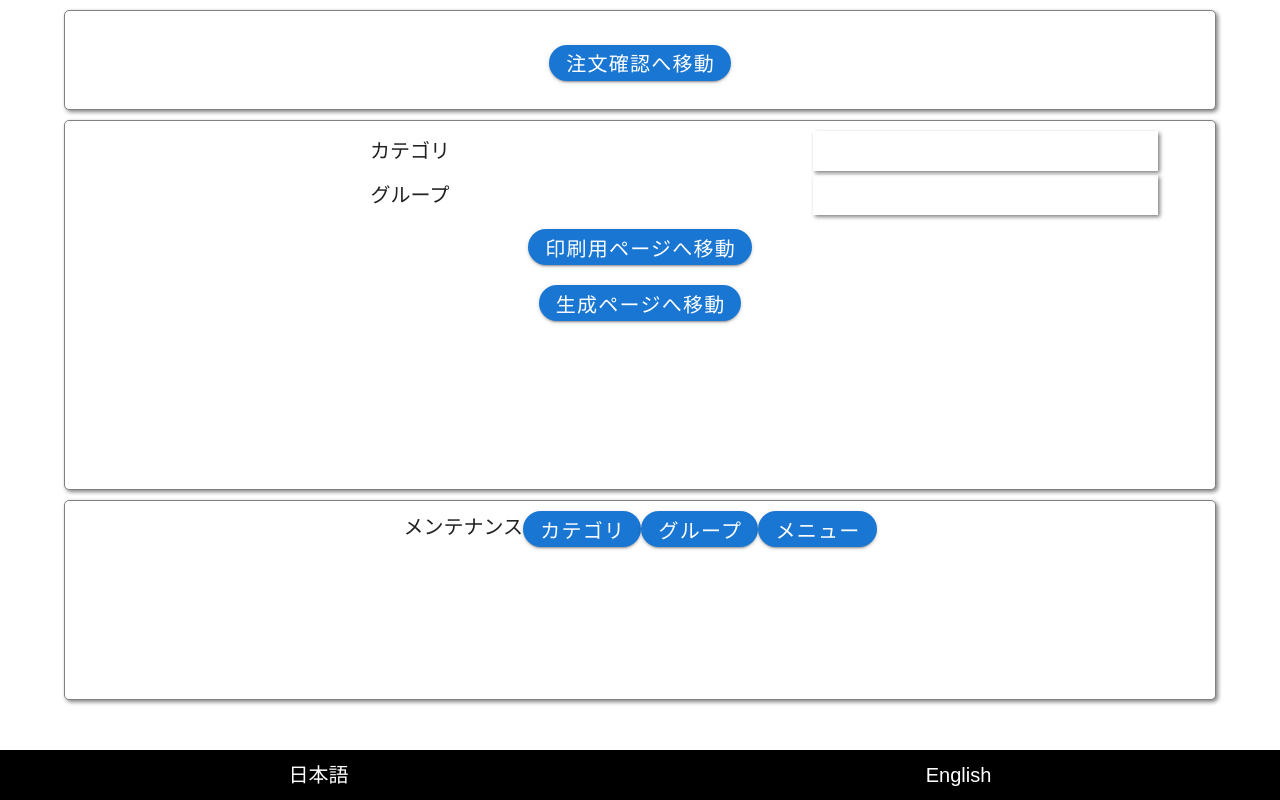
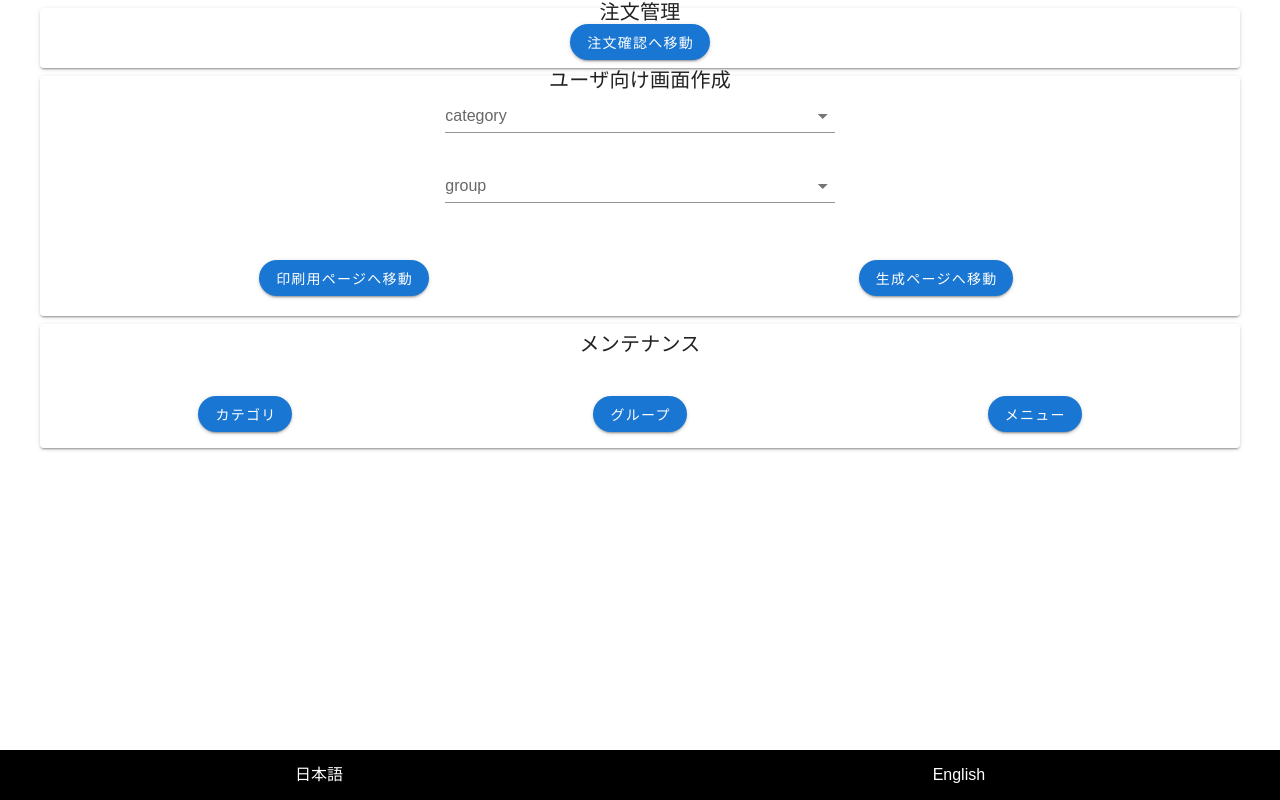
Before and after one commit to kotaro-okamoto/order-system-app, a Vue app: page / in a window 1280 px wide. Built offline with nearby package versions, Linux system fonts and the light colour scheme; no server answers; the database is empty; what vue-toasted would draw is missing.

Commit message:
2回目のコミット

```diff
--- a/public/index.html
+++ b/public/index.html
@@ -1,5 +1,5 @@
 <!DOCTYPE html>
-<html lang="en">
+<html lang="en" style="font-size:initial;">
   <head>
     <meta charset="utf-8">
     <meta http-equiv="X-UA-Compatible" content="IE=edge">
--- a/src/App.vue
+++ b/src/App.vue
@@ -1,12 +1,12 @@
 <template>
   <v-app>
-    <router-view/>
+    <router-view />
     <CommonFooter />
   </v-app>
 </template>
 
 <script>
-import CommonFooter from './components/CommonFooter.vue'
+import CommonFooter from "./components/CommonFooter.vue";
 
 export default {
   name: "app",
@@ -20,13 +20,13 @@ export default {
 <!-- Add "scoped" attribute to limit CSS to this component only -->
 <style>
 * {
-  font-family: 'Hiragino Kaku Gothic Pro','ヒラギノ角ゴ Pro W3','メイリオ',Meiryo,'ＭＳ Ｐゴシック',sans-serif;
+  font-family: "Hiragino Kaku Gothic Pro", "ヒラギノ角ゴ Pro W3", "メイリオ",
+    Meiryo, "ＭＳ Ｐゴシック", sans-serif;
   touch-action: manipulation;
   -webkit-tap-highlight-color: rgba(0, 0, 0, 0);
   -webkit-touch-callout: none;
   -webkit-user-select: none;
   outline: none;
-  font-size: 20px
 }
 
 html,
@@ -66,5 +66,4 @@ div.background {
   top: 3px;
   left: 3px;
 }
-
 </style>
--- a/src/components/Order.vue
+++ b/src/components/Order.vue
@@ -3,10 +3,10 @@
     <input type="checkbox" id="chk" v-model="isDrawerShow" />
     <div>
       <v-list>
-        <v-list-group no-action sub-group v-for="menu of this.menus" :key="menu.categoryId">
+        <v-list-group no-action sub-group v-for="menu of this.menus" :key="menu.index">
           <template v-slot:activator>
             <v-list-item-content>
-              <v-list-item-title v-text="menu.categoryName">sublistlabel</v-list-item-title>
+              <v-list-item-title v-text="menu.groupByValue">sublistlabel</v-list-item-title>
             </v-list-item-content>
           </template>
           <v-list-item
@@ -105,7 +105,7 @@ export default {
           menusDbData.push(JSON.stringify(doc.data()));
         });
         _this.menus = [];
-        _this.menus = _this.menusGroupBy(menusDbData);
+        _this.menus = _this.groupBy("category", menusDbData);
       });
       console.log("getMenusDb end");
     },
@@ -166,7 +166,7 @@ export default {
         let newOrderRef = this.db.collection("orders").doc();
 
         newOrderRef.set({
-          table: this.tableNum,
+          table: this.group,
           id: newOrderRef.id,
           name: menu.name,
           count: menu.count,
@@ -182,11 +182,11 @@ export default {
     reverseSelectedMenus() {
       return this.SelectedMenus.slice().reverse();
     },
-    storeNum: function() {
-      return this.$route.query.store;
+    category: function() {
+      return this.$route.query.category;
     },
-    tableNum: function() {
-      return this.$route.query.table;
+    group: function() {
+      return this.$route.query.group;
     }
   }
 };
--- a/src/components/QrPrint.vue
+++ b/src/components/QrPrint.vue
@@ -1,23 +1,22 @@
 <template>
   <div class="qrPrint">
     <span class="span-category">{{$t("Category")}}</span>
+    <span class="span-group">{{$t("Group")}}</span>
     <vue-qrcode class="qr-img" :value="qrUrlText" :options="option" tag="img"></vue-qrcode>
-    <span class="span-group">{{$t("Group")}}</span>
   </div>
 </template>
 
 <script>
 import VueQrcode from "@chenfengyuan/vue-qrcode";
-import utilsMixin from '../utils'
+import utilsMixin from "../utils";
 
 export default {
-  name: 'qrPrint',
+  name: "qrPrint",
   mixins: [utilsMixin],
   components: {
     VueQrcode
   },
-  methods: {
-  },
+  methods: {},
   data() {
     return {
       option: {
@@ -31,27 +30,27 @@ export default {
           light: "#FFFFFFFF"
         }
       }
-    }
+    };
   },
   computed: {
-    storeNum: function() {
-      return this.$route.query.store;
+    category: function() {
+      return this.$route.query.category;
     },
-    tableNum: function() {
-      return this.$route.query.table;
+    group: function() {
+      return this.$route.query.group;
     },
     qrUrlText: function() {
       let routerLink = this.$router.resolve({
-          name: 'order',
-          query: {
-            store: this.storeNum,
-            table: this.tableNum
-          }
+        name: "order",
+        query: {
+          category: this.category,
+          group: this.group
+        }
       }).href;
       return location.origin + routerLink;
     }
   }
-}
+};
 </script>
 
 <!-- Add "scoped" attribute to limit CSS to this component only -->
--- a/src/components/Top.vue
+++ b/src/components/Top.vue
@@ -1,54 +1,114 @@
 <template>
   <div class="top">
-    <div class="div-orderSheet">
-      <div class="btn-ordersheet-page">
+    <div>
+      <v-card class="pa-0 my-2 mx-10">
+        <v-card-title class="pa-0 ma-0">
+          <v-row justify="center">
+            <v-col cols="12" sm="6" md="4" class="pa-0 ma-0">
+              <span>注文管理</span>
+            </v-col>
+          </v-row>
+        </v-card-title>
+        <v-card-actions>
+          <v-container>
+            <v-row justify="center">
+              <v-col cols="12" sm="6" md="4" class="pa-0 ma-0">
                 <v-btn rounded color="primary" dark to="/orderSheet" target="_blank">注文確認へ移動</v-btn>
+              </v-col>
+            </v-row>
+          </v-container>
+        </v-card-actions>
+      </v-card>
     </div>
-    </div>
-    <div class="div-createQR">
-      <div class="selectbox-storeNum-div">
-        <span class="storeNum-span">{{$t("Category")}}</span>
-        <select class="storeNum-select" v-model="storeNum">
-          <option value="1001">天神</option>
-          <option value="1002">博多</option>
-          <option value="1003">箱崎</option>
-        </select>
-      </div>
-      <div class="selectbox-tableNum-div">
-        <span class="tableNum-span">{{$t("Group")}}</span>
-        <select class="tableNum-select" v-model="tableNum">
-          <option value="A1">A1</option>
-          <option value="B2">B2</option>
-          <option value="C3">C3</option>
-        </select>
-      </div>
-      <div class="btn-qr-page">
+    <div>
+      <v-card class="pa-0 my-2 mx-10">
+        <v-card-title class="pa-0 ma-0">
+          <v-row justify="center">
+            <v-col cols="12" sm="6" md="4" class="pa-0 ma-0">
+              <span>ユーザ向け画面作成</span>
+            </v-col>
+          </v-row>
+        </v-card-title>
+        <v-card-text>
+          <v-container>
+            <v-row justify="center">
+              <v-col cols="12" sm="6" md="4" class="pa-0 ma-0">
+                <v-select
+                  :items="category"
+                  v-model="selectedCategory"
+                  item-text="name"
+                  item-value="name"
+                  label="category"
+                  return-object
+                  class="text-subtitle-1"
+                  @change="setSelectedGroup()"
+                />
+              </v-col>
+            </v-row>
+          </v-container>
+          <v-container>
+            <v-row justify="center">
+              <v-col cols="12" sm="6" md="4" class="pa-0 ma-0">
+                <v-select
+                  :items="selectedGroupList"
+                  item-text="groupName"
+                  item-value="groupName"
+                  label="group"
+                  v-model="selectedGroup"
+                  return-object
+                ></v-select>
+              </v-col>
+            </v-row>
+          </v-container>
+        </v-card-text>
+        <v-card-actions>
+          <v-container>
+            <v-row justify="center">
+              <v-col cols="12" xs="12" sm="6" md="6" lg="6" xl="6" class="pa-0 mx-0 my-3">
                 <v-btn
                   rounded
                   color="primary"
                   dark
-          :to="{name: 'qrPrint', query: {
-            store: this.storeNum,
-            table: this.tableNum
+                  :to="{name: 'qrPrint',
+                    query: {
+                    category: this.selectedCategory.name,
+                    group: this.selectedGroup.groupName
                   }}"
                   target="_blank"
                 >印刷用ページへ移動</v-btn>
-      </div>
-      <div class="btn-order-page">
+              </v-col>
+              <v-col cols="12" xs="12" sm="6" md="6" lg="6" xl="6" class="pa-0 mx-0 my-3">
                 <v-btn
                   rounded
                   color="primary"
                   dark
-          :to="{name: 'order', query: {
-            store: this.storeNum,
-            table: this.tableNum
+                  target="_blank"
+                  :to="{name: 'order',
+                    query: {
+                    category: this.selectedCategory.name,
+                    group: this.selectedGroup.groupName
                   }}"
-          target="_blank"
                 >生成ページへ移動</v-btn>
+              </v-col>
+            </v-row>
+          </v-container>
+        </v-card-actions>
+      </v-card>
     </div>
-    </div>
-    <div class="maintenance-page">
+    <div>
+      <v-card class="my-2 mx-10">
+        <v-card-title>
+          <v-row justify="center">
+            <v-col cols="12" sm="6" md="4" class="pa-0 ma-0">
               <span>メンテナンス</span>
+            </v-col>
+          </v-row>
+        </v-card-title>
+        <v-card-text></v-card-text>
+        <v-card-actions>
+          <v-container>
+            <v-row justify="center">
+              <v-col cols="12" xs="12" sm="4" md="4" lg="4" xl="4" class="pa-0 my-2 mx-0">
                 <v-btn
                   rounded
                   color="primary"
@@ -56,6 +116,8 @@
                   :to="{name: 'CategoryMaintenance'}"
                   target="_blank"
                 >{{$t("Category")}}</v-btn>
+              </v-col>
+              <v-col cols="12" xs="12" sm="4" md="4" lg="4" xl="4" class="pa-0 my-2 mx-0">
                 <v-btn
                   rounded
                   color="primary"
@@ -63,6 +125,8 @@
                   :to="{name: 'GroupMaintenance'}"
                   target="_blank"
                 >{{$t("Group")}}</v-btn>
+              </v-col>
+              <v-col cols="12" xs="12" sm="4" md="4" lg="4" xl="4" class="pa-0 my-2 mx-0">
                 <v-btn
                   rounded
                   color="primary"
@@ -70,11 +134,18 @@
                   :to="{name: 'MenuMaintenance'}"
                   target="_blank"
                 >メニュー</v-btn>
+              </v-col>
+            </v-row>
+          </v-container>
+        </v-card-actions>
+      </v-card>
     </div>
   </div>
 </template>
 
 <script>
+import firebase from "firebase";
+import "firebase/firestore";
 import utilsMixin from "../utils";
 
 export default {
@@ -82,9 +153,54 @@ export default {
   mixins: [utilsMixin],
   data() {
     return {
-      storeNum: "",
-      tableNum: ""
+      selectedCategory: "",
+      selectedGroupList: [],
+      selectedGroup: "",
+      groupedGroupList: [],
+      category: []
     };
+  },
+  created() {
+    this.getCategoryDb();
+    this.getGroupDb();
+  },
+  methods: {
+    getCategoryDb: function() {
+      console.log("getCategoryDb start");
+      this.db = firebase.firestore();
+      const _this = this;
+
+      this.db.collection("category").onSnapshot(function(querySnapshot) {
+        querySnapshot.forEach(function(doc) {
+          _this.category.push(doc.data());
+        });
+      });
+      console.log("getCategoryDb end");
+    },
+    getGroupDb: function() {
+      console.log("getGroupDb start");
+      this.db = firebase.firestore();
+      const _this = this;
+
+      this.db.collection("group").onSnapshot(function(querySnapshot) {
+        let groupDbList = [];
+        querySnapshot.forEach(function(doc) {
+          groupDbList.push(JSON.stringify(doc.data()));
+        });
+        _this.groupedGroupList = _this.groupBy("categoryId", groupDbList);
+      });
+
+      console.log("getGroupDb end");
+    },
+    setSelectedGroup: function() {
+      this.selectedGroupList = [];
+      for (let group of this.groupedGroupList) {
+        if (group.groupByValue === this.selectedCategory.id) {
+          this.selectedGroupList = group.products;
+          return;
+        }
+      }
+    }
   }
 };
 </script>
@@ -97,128 +213,7 @@ export default {
   width: 100%;
 }
 
-.div-orderSheet {
-  display: block;
-  height: 100px;
-  width: 90%;
-  line-height: 100px;
-  border: 1px solid gray;
-  background-color: #fff;
-  margin-right: auto;
-  margin-left: auto;
-  margin-top: 10px;
-  margin-bottom: 10px;
-  padding-top: 10px;
-  padding-bottom: 10px;
-  border-radius: 5px;
-  box-shadow: 2px 2px 4px gray;
-}
-
-.btn-ordersheet-page {
-  display: block;
-  height: 80px;
-  line-height: 80px;
-  margin: auto;
-  padding: auto;
-}
-
-.div-createQR {
-  display: block;
-  height: 50%;
-  width: 90%;
-  border: 1px solid gray;
-  background-color: #fff;
-  margin-right: auto;
-  margin-left: auto;
-  margin-top: 10px;
-  padding-top: 10px;
-  padding-bottom: 10px;
-  border-radius: 5px;
-  box-shadow: 2px 2px 4px gray;
-}
-
-.selectbox-storeNum-div {
-  display: flex;
-  justify-content: space-around;
-  width: 100%;
-  height: 44px;
-  margin: 0%;
-  padding: 0%;
-}
-
-.storeNum-span {
-  text-align: center;
-  width: 50%;
-  height: 40px;
-  line-height: 40px;
-  margin: 0%;
-  padding: 0%;
-}
-
-.storeNum-select {
-  text-align: center;
-  width: 30%;
-  height: 40px;
-  margin: 0%;
-  padding: 0%;
-  box-shadow: 2px 2px 4px gray;
-}
-
-.selectbox-tableNum-div {
-  display: flex;
-  justify-content: space-around;
-  width: 100%;
-  height: 44px;
-  margin: 0%;
-  padding: 0%;
-}
-
-.tableNum-span {
-  text-align: center;
-  width: 50%;
-  height: 40px;
-  line-height: 40px;
-  margin: 0%;
-  padding: 0%;
-}
-
-.tableNum-select {
-  text-align: center;
-  width: 30%;
-  height: 40px;
-  margin: 0%;
-  padding: 0%;
-  box-shadow: 2px 2px 4px gray;
-}
-
-.btn-qr-page {
-  padding-top: 10px;
-  padding-bottom: 10px;
-}
-
-.btn-order-page {
-  padding-top: 10px;
-  padding-bottom: 10px;
-}
-
-.maintenance-page{
-  display: block;
-  height: 200px;
-  width: 90%;
-  border: 1px solid gray;
-  background-color: #fff;
-  margin-right: auto;
-  margin-left: auto;
-  margin-top: 10px;
-  margin-bottom: 10px;
-  padding-top: 10px;
-  padding-bottom: 10px;
-  border-radius: 5px;
-  box-shadow: 2px 2px 4px gray;
-}
-
-.btn {
-  width: 70%;
-  max-width: 340px;
+.v-select {
+  font-size: 19px;
 }
 </style>
--- a/src/components/lang/ja.json
+++ b/src/components/lang/ja.json
@@ -1,9 +1,24 @@
 {
-  "Category":"カテゴリ",
-  "Group":"グループ",
-  "Order":"注文",
-  "Count":"数量",
-  "Timestamp":"時刻",
-  "Check":"確認",
-  "Continue":"続ける"
+  "Category": "カテゴリ",
+  "Group": "グループ",
+  "Order": "注文",
+  "Count": "数量",
+  "Timestamp": "時刻",
+  "Check": "確認",
+  "Continue": "続ける",
+  "OrderHistory": "注文確認へ移動",
+  "PrintPage": "印刷用ページへ移動",
+  "OrderPage": "生成ページへ移動",
+  "Maintenance": "メンテナンス",
+  "Menu": "メニュー",
+  "Table": "テーブル",
+  "Name": "名前",
+  "TimestampOfOrder": "注文時刻",
+  "Actions": "編集・削除",
+  "NewItem": "新規登録",
+  "EditItem": "編集",
+  "Cancel": "キャンセル",
+  "Save": "保存",
+  "RowsPerPage": "表示件数",
+  "of": "/"
 }
```
Also changed, not shown: src/components/lang/en.json (+16 -1 lines), src/utils.js (+29 -2 lines). Lines whose indentation alone changed are shown as unchanged.
